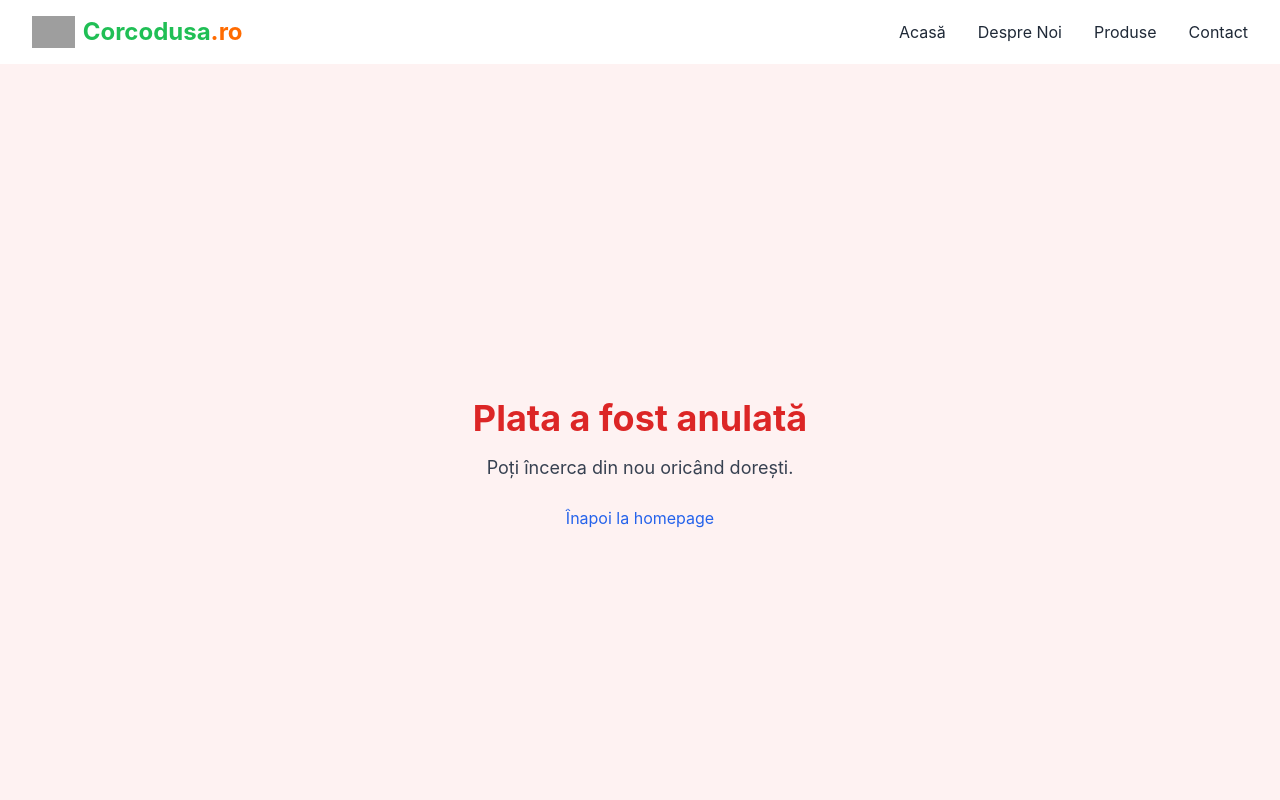
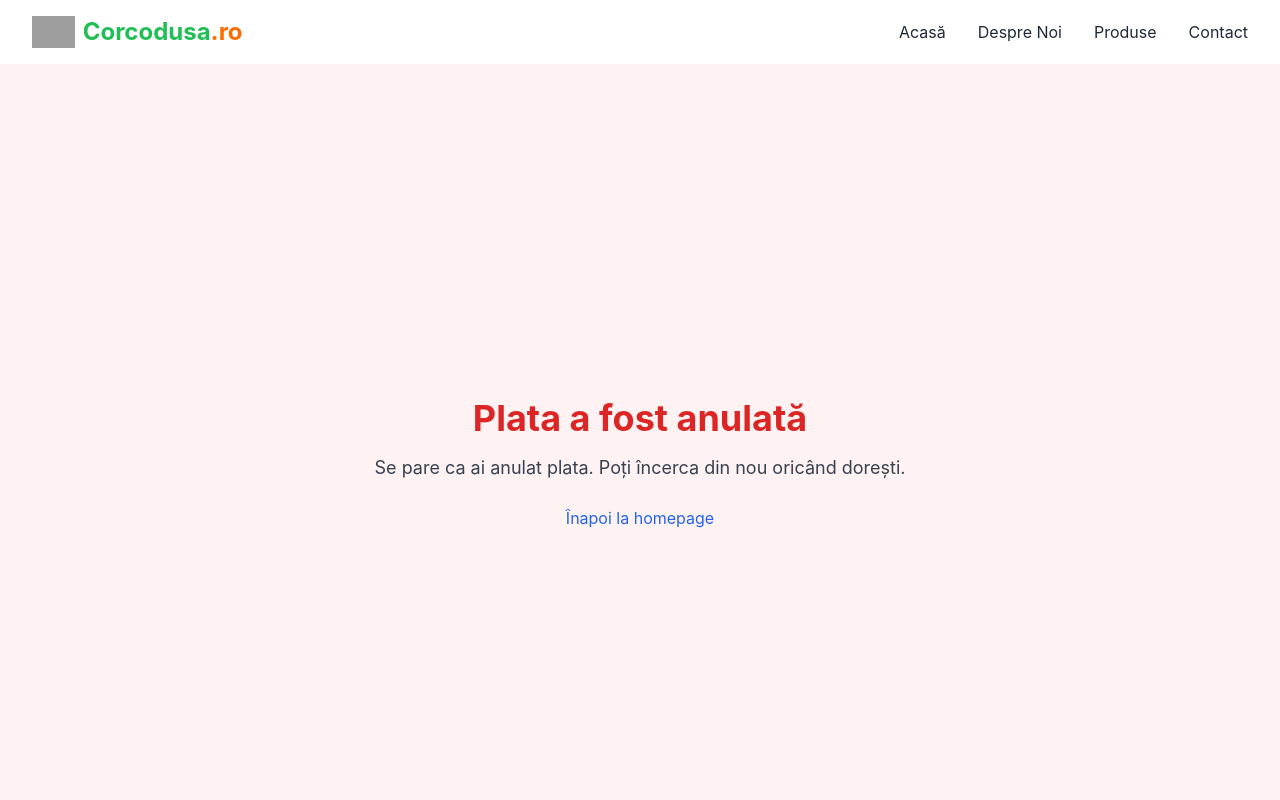
Before and after one commit to CristianF09/forkids, a React (Create React App) app in the folder frontend/: page /cancel in a window 1280 px wide. Shown: the top 800 px of the page. Built offline with nearby package versions, Linux system fonts and the light colour scheme; grey boxes are pictures that could not be loaded.

Commit message:
Update frontend

```diff
--- a/frontend/src/pages/Cancel.js
+++ b/frontend/src/pages/Cancel.js
@@ -3,7 +3,7 @@ import React from 'react';
 const Cancel = () => (
   <div className="min-h-screen flex flex-col items-center justify-center bg-red-50">
     <h1 className="text-3xl md:text-4xl font-bold text-red-600 mb-4">Plata a fost anulată</h1>
-    <p className="text-lg text-gray-700 mb-6">Poți încerca din nou oricând dorești.</p>
+    <p className="text-lg text-gray-700 mb-6">Se pare ca ai anulat plata. Poți încerca din nou oricând dorești.</p>
     <a href="/" className="text-blue-600 hover:underline">Înapoi la homepage</a>
   </div>
 );
--- a/frontend/src/pages/Success.js
+++ b/frontend/src/pages/Success.js
@@ -3,7 +3,7 @@ import React from 'react';
 const Success = () => (
   <div className="min-h-screen flex flex-col items-center justify-center bg-green-50">
     <h1 className="text-3xl md:text-4xl font-bold text-green-600 mb-4">Mulțumim pentru comandă!</h1>
-    <p className="text-lg text-gray-700 mb-6">Vei primi un email cu linkul de descărcare pentru produsele tale.</p>
+    <p className="text-lg text-gray-700 mb-6">Vei primi un email cu linkul de descărcare pentru fisele educative in format digital.</p>
     <a href="/" className="text-blue-600 hover:underline">Înapoi la homepage</a>
   </div>
 );
```
Also changed, not shown: 2 other files (tests, documents, lock files or other folders).
